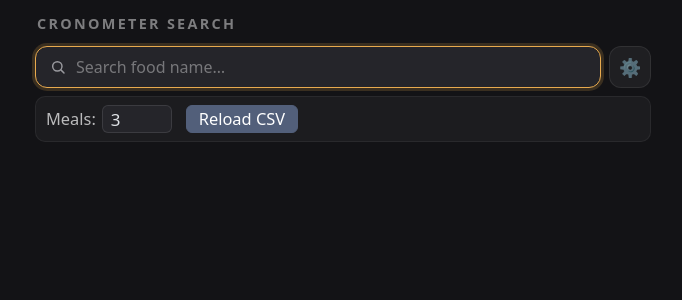
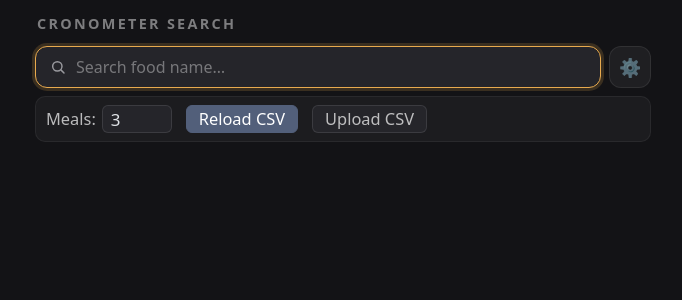
Before and after one commit to gregyski/cronometer-history-search, a FastAPI app: page / in a window 1280 px wide, after a click that opens the changed part. Shown: the top 300 px of the page, without its empty margins (297-979 px from the left). Run offline with FastAPI, Linux system fonts and the light colour scheme; parts of the project's set-up code (start-up, migrations or seed data) failed here and were passed over; some libraries are stand-ins or nearby versions.

Commit message:
Implement CSV upload

```diff
--- a/pyproject.toml
+++ b/pyproject.toml
@@ -13,6 +13,7 @@
     "fastapi>=0.110.0",
     "uvicorn>=0.29.0",
     "jinja2>=3.1.0",
+    "python-multipart>=0.0.9",
 ]
 
 [project.scripts]
--- a/src/cronometer_search/templates/index.html
+++ b/src/cronometer_search/templates/index.html
@@ -224,6 +224,19 @@
         border-radius: 6px;
         }
         #reload-msg { font-size: 0.75rem; color: rgba(255,255,255,0.45); margin-left: auto; }
+        .controls label.upload-btn {
+        cursor: pointer;
+        height: 28px;
+        padding: 0 12px;
+        font-size: 0.82rem;
+        border-radius: 6px;
+        background: #25252a;
+        border: 1px solid rgba(255,255,255,0.1);
+        color: rgba(255,255,255,0.7);
+        display: flex; align-items: center;
+        }
+        .controls label.upload-btn:hover { background: #2c2c32; color: #fff; }
+        .controls label.upload-btn input[type="file"] { display: none; }
         table { table-layout: fixed; width: 100%; margin-bottom: 0; }
         .food-name { white-space: nowrap; overflow: hidden; }
     </style>
@@ -268,6 +281,19 @@
                     hx-swap="innerHTML"
                     hx-on::after-request="document.querySelector('[name=count]').dispatchEvent(new Event('change'))"
                 >Reload CSV</button>
+                <form
+                    hx-post="/upload"
+                    hx-encoding="multipart/form-data"
+                    hx-target="#reload-msg"
+                    hx-swap="innerHTML"
+                    hx-on::after-request="document.querySelector('[name=count]').dispatchEvent(new Event('change'))"
+                    style="display:contents"
+                >
+                    <label class="upload-btn">
+                        Upload CSV
+                        <input type="file" name="file" accept=".csv" onchange="this.form.requestSubmit()">
+                    </label>
+                </form>
                 <span id="reload-msg"></span>
             </div>
         </div>
--- a/src/cronometer_search/web.py
+++ b/src/cronometer_search/web.py
@@ -4,7 +4,7 @@
 from pathlib import Path
 
 import uvicorn
-from fastapi import FastAPI, Request
+from fastapi import FastAPI, File, Request, UploadFile
 from fastapi.responses import HTMLResponse
 from fastapi.templating import Jinja2Templates
 from markupsafe import Markup, escape
@@ -56,6 +56,16 @@
     return HTMLResponse(f"Loaded {len(request.app.state.meals)} meals")
 
 
+@app.post("/upload", response_class=HTMLResponse)
+async def upload(request: Request, file: UploadFile = File(...)) -> HTMLResponse:
+    global _csv_path
+    dest = _csv_path.parent / (file.filename or "upload.csv")
+    dest.write_bytes(await file.read())
+    _csv_path = dest
+    request.app.state.meals = load_meals(_csv_path)
+    return HTMLResponse(f"Loaded {len(request.app.state.meals)} meals")
+
+
 def main() -> None:
     global _csv_path
     parser = argparse.ArgumentParser(
```
Also changed, not shown: 1 other file.
